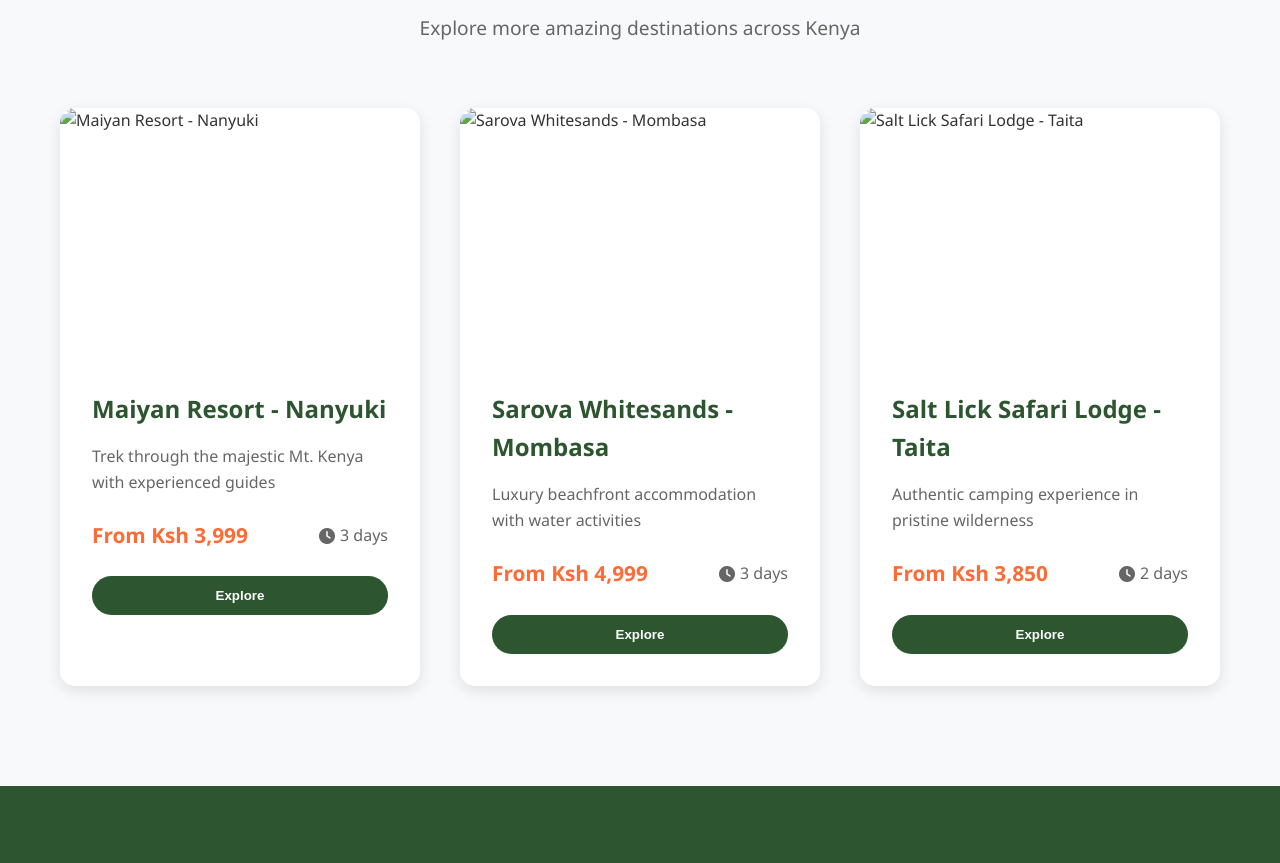
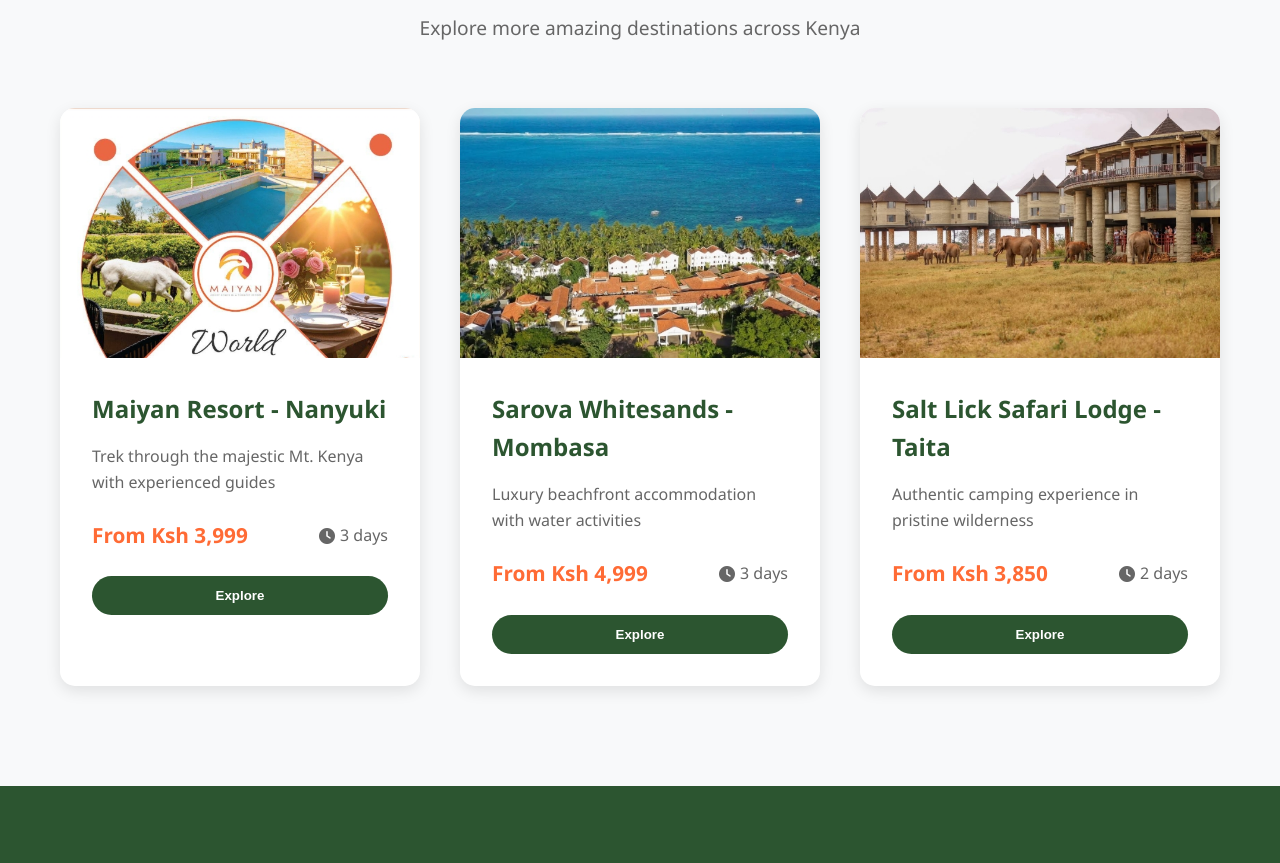
Before and after one commit to 1an226/edison-adventures, a plain HTML site: page index.html in a window 1280 px wide. Shown: the part 1060-1923 px from the top of the page. Drawn offline with Linux system fonts and the light colour scheme.

Commit message:
Update index.html

```diff
--- a/index.html
+++ b/index.html
@@ -81,7 +81,7 @@
             <div class="destinations-grid">
                 <div class="destination-card">
                     <div class="card-image">
-                        <img src="images/maiyan-resort-view.jpg" alt="Maiyan Resort - Nanyuki">
+                        <img src="images/maiyan-resort-view.jpeg" alt="Maiyan Resort - Nanyuki">
                     </div>
                     <div class="card-content">
                         <h3>Maiyan Resort - Nanyuki</h3>
@@ -96,7 +96,7 @@
 
                 <div class="destination-card">
                     <div class="card-image">
-                        <img src="images/sarova-beach-view.jpg" alt="Sarova Whitesands - Mombasa">
+                        <img src="images/sarova-whitesands-view.jpeg" alt="Sarova Whitesands - Mombasa">
                     </div>
                     <div class="card-content">
                         <h3>Sarova Whitesands - Mombasa</h3>
@@ -111,7 +111,7 @@
 
                 <div class="destination-card">
                     <div class="card-image">
-                        <img src="images/salt-lick-view.jpg" alt="Salt Lick Safari Lodge - Taita">
+                        <img src="images/salt-lick-view.jpeg" alt="Salt Lick Safari Lodge - Taita">
                     </div>
                     <div class="card-content">
                         <h3>Salt Lick Safari Lodge - Taita</h3>
```
